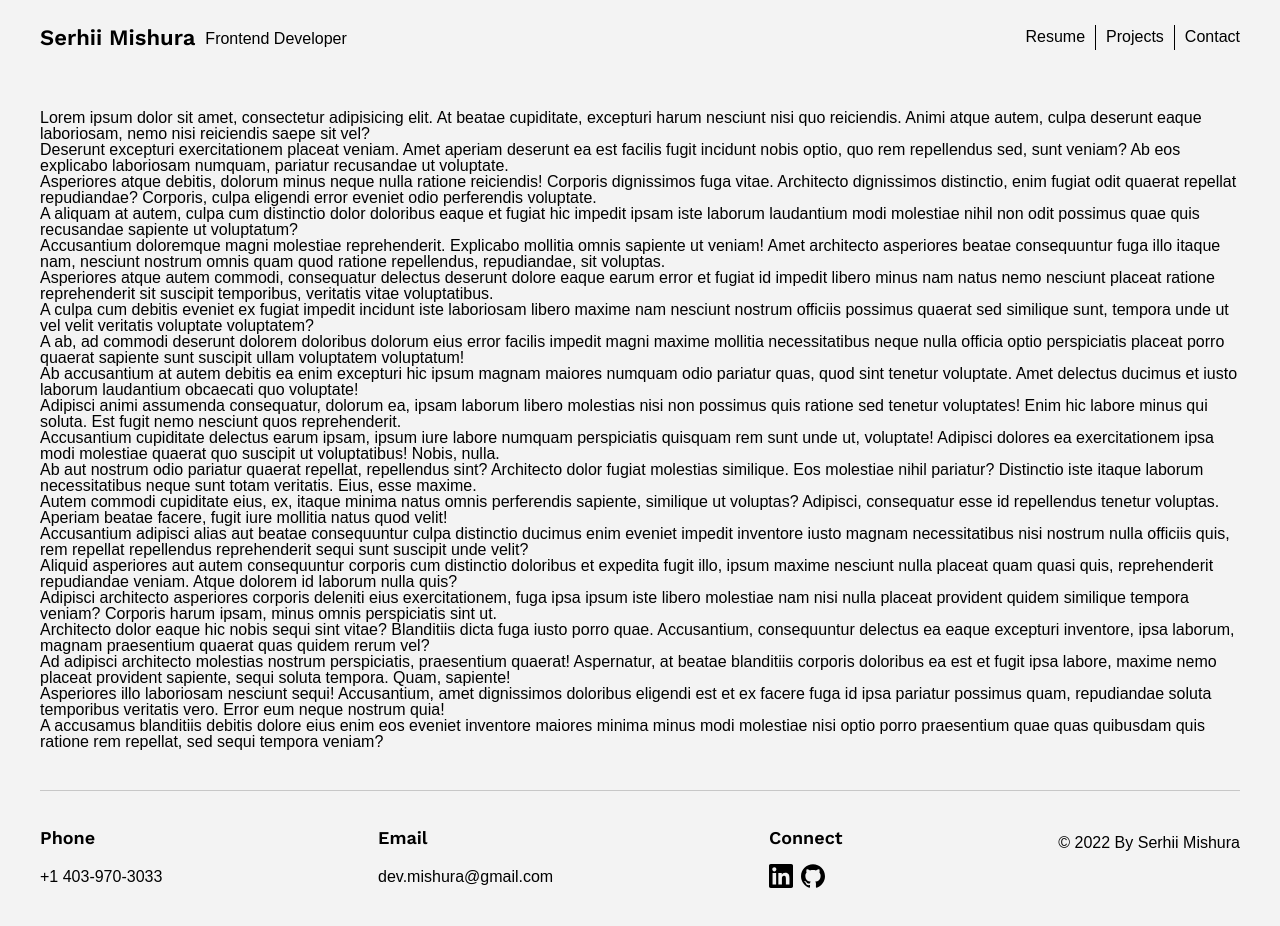
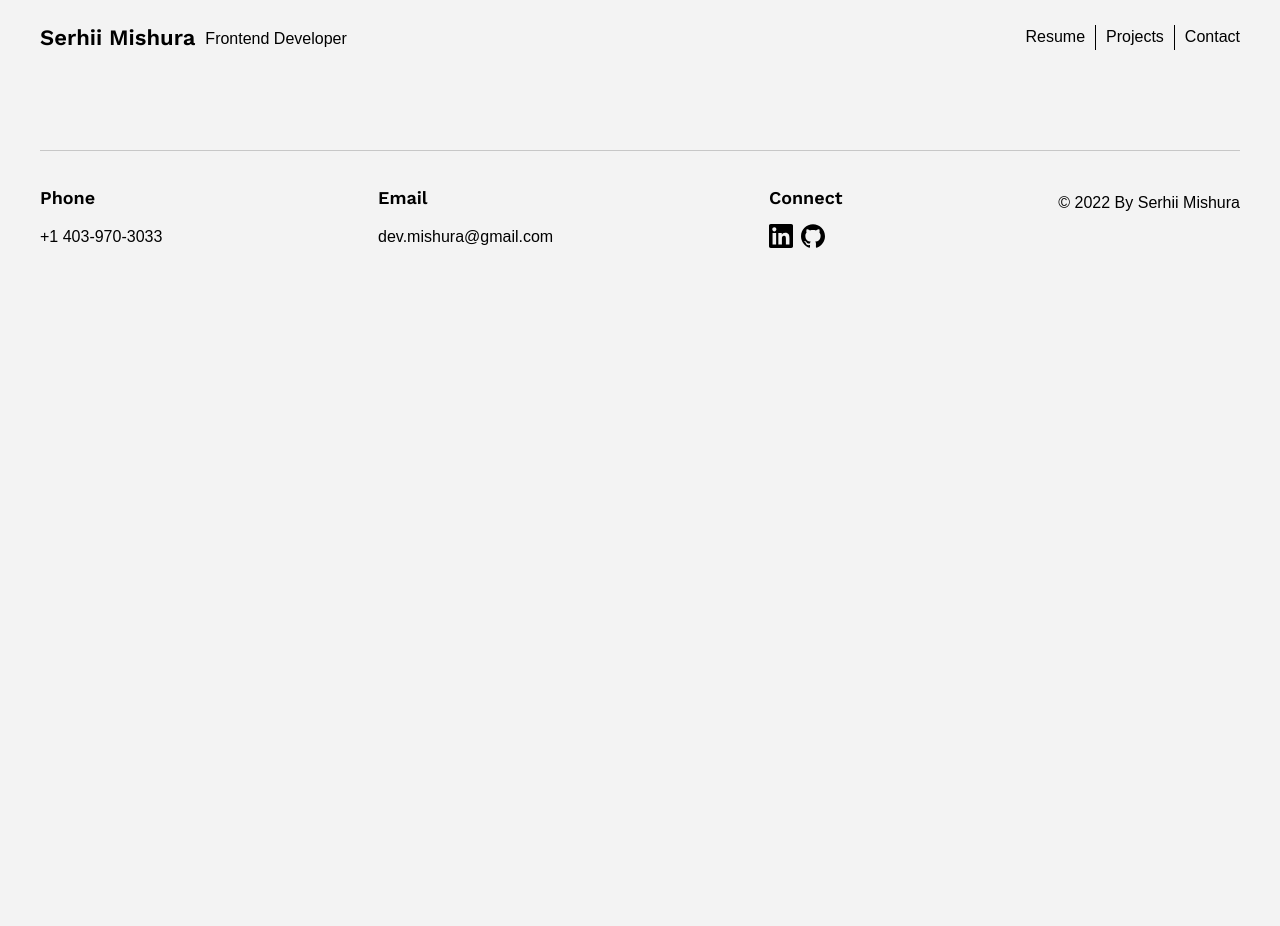
Before and after one commit to MishuraSergey/personal-page, a website built with Vite: page index.html in a window 1280 px wide. After the commit the page ends 800 px from the top, so only its background shows below. Built offline with nearby package versions, Linux system fonts and the light colour scheme; a web font is replaced by a local one.

Commit message:
lorem deleted

```diff
--- a/index.html
+++ b/index.html
@@ -29,80 +29,6 @@
         </nav>
       </header>
       <main>
-        <div>Lorem ipsum dolor sit amet, consectetur adipisicing elit. At beatae cupiditate, excepturi harum nesciunt
-          nisi quo reiciendis. Animi atque autem, culpa deserunt eaque laboriosam, nemo nisi reiciendis saepe sit vel?
-        </div>
-        <div>Deserunt excepturi exercitationem placeat veniam. Amet aperiam deserunt ea est facilis fugit incidunt nobis
-          optio, quo rem repellendus sed, sunt veniam? Ab eos explicabo laboriosam numquam, pariatur recusandae ut
-          voluptate.
-        </div>
-        <div>Asperiores atque debitis, dolorum minus neque nulla ratione reiciendis! Corporis dignissimos fuga vitae.
-          Architecto dignissimos distinctio, enim fugiat odit quaerat repellat repudiandae? Corporis, culpa eligendi
-          error eveniet odio perferendis voluptate.
-        </div>
-        <div>A aliquam at autem, culpa cum distinctio dolor doloribus eaque et fugiat hic impedit ipsam iste laborum
-          laudantium modi molestiae nihil non odit possimus quae quis recusandae sapiente ut voluptatum?
-        </div>
-        <div>Accusantium doloremque magni molestiae reprehenderit. Explicabo mollitia omnis sapiente ut veniam! Amet
-          architecto asperiores beatae consequuntur fuga illo itaque nam, nesciunt nostrum omnis quam quod ratione
-          repellendus, repudiandae, sit voluptas.
-        </div>
-        <div>Asperiores atque autem commodi, consequatur delectus deserunt dolore eaque earum error et fugiat id impedit
-          libero minus nam natus nemo nesciunt placeat ratione reprehenderit sit suscipit temporibus, veritatis vitae
-          voluptatibus.
-        </div>
-        <div>A culpa cum debitis eveniet ex fugiat impedit incidunt iste laboriosam libero maxime nam nesciunt nostrum
-          officiis possimus quaerat sed similique sunt, tempora unde ut vel velit veritatis voluptate voluptatem?
-        </div>
-        <div>A ab, ad commodi deserunt dolorem doloribus dolorum eius error facilis impedit magni maxime mollitia
-          necessitatibus neque nulla officia optio perspiciatis placeat porro quaerat sapiente sunt suscipit ullam
-          voluptatem voluptatum!
-        </div>
-        <div>Ab accusantium at autem debitis ea enim excepturi hic ipsum magnam maiores numquam odio pariatur quas, quod
-          sint tenetur voluptate. Amet delectus ducimus et iusto laborum laudantium obcaecati quo voluptate!
-        </div>
-        <div>Adipisci animi assumenda consequatur, dolorum ea, ipsam laborum libero molestias nisi non possimus quis
-          ratione sed tenetur voluptates! Enim hic labore minus qui soluta. Est fugit nemo nesciunt quos reprehenderit.
-        </div>
-        <div>Accusantium cupiditate delectus earum ipsam, ipsum iure labore numquam perspiciatis quisquam rem sunt unde
-          ut, voluptate! Adipisci dolores ea exercitationem ipsa modi molestiae quaerat quo suscipit ut voluptatibus!
-          Nobis, nulla.
-        </div>
-        <div>Ab aut nostrum odio pariatur quaerat repellat, repellendus sint? Architecto dolor fugiat molestias
-          similique. Eos molestiae nihil pariatur? Distinctio iste itaque laborum necessitatibus neque sunt totam
-          veritatis. Eius, esse maxime.
-        </div>
-        <div>Autem commodi cupiditate eius, ex, itaque minima natus omnis perferendis sapiente, similique ut voluptas?
-          Adipisci, consequatur esse id repellendus tenetur voluptas. Aperiam beatae facere, fugit iure mollitia natus
-          quod velit!
-        </div>
-        <div>Accusantium adipisci alias aut beatae consequuntur culpa distinctio ducimus enim eveniet impedit inventore
-          iusto magnam necessitatibus nisi nostrum nulla officiis quis, rem repellat repellendus reprehenderit sequi
-          sunt suscipit unde velit?
-        </div>
-        <div>Aliquid asperiores aut autem consequuntur corporis cum distinctio doloribus et expedita fugit illo, ipsum
-          maxime nesciunt nulla placeat quam quasi quis, reprehenderit repudiandae veniam. Atque dolorem id laborum
-          nulla quis?
-        </div>
-        <div>Adipisci architecto asperiores corporis deleniti eius exercitationem, fuga ipsa ipsum iste libero molestiae
-          nam nisi nulla placeat provident quidem similique tempora veniam? Corporis harum ipsam, minus omnis
-          perspiciatis sint ut.
-        </div>
-        <div>Architecto dolor eaque hic nobis sequi sint vitae? Blanditiis dicta fuga iusto porro quae. Accusantium,
-          consequuntur delectus ea eaque excepturi inventore, ipsa laborum, magnam praesentium quaerat quas quidem rerum
-          vel?
-        </div>
-        <div>Ad adipisci architecto molestias nostrum perspiciatis, praesentium quaerat! Aspernatur, at beatae
-          blanditiis corporis doloribus ea est et fugit ipsa labore, maxime nemo placeat provident sapiente, sequi
-          soluta tempora. Quam, sapiente!
-        </div>
-        <div>Asperiores illo laboriosam nesciunt sequi! Accusantium, amet dignissimos doloribus eligendi est et ex
-          facere fuga id ipsa pariatur possimus quam, repudiandae soluta temporibus veritatis vero. Error eum neque
-          nostrum quia!
-        </div>
-        <div>A accusamus blanditiis debitis dolore eius enim eos eveniet inventore maiores minima minus modi molestiae
-          nisi optio porro praesentium quae quas quibusdam quis ratione rem repellat, sed sequi tempora veniam?
-        </div>
       </main>
       <button class="scroll_top"></button>
       <footer>
```
